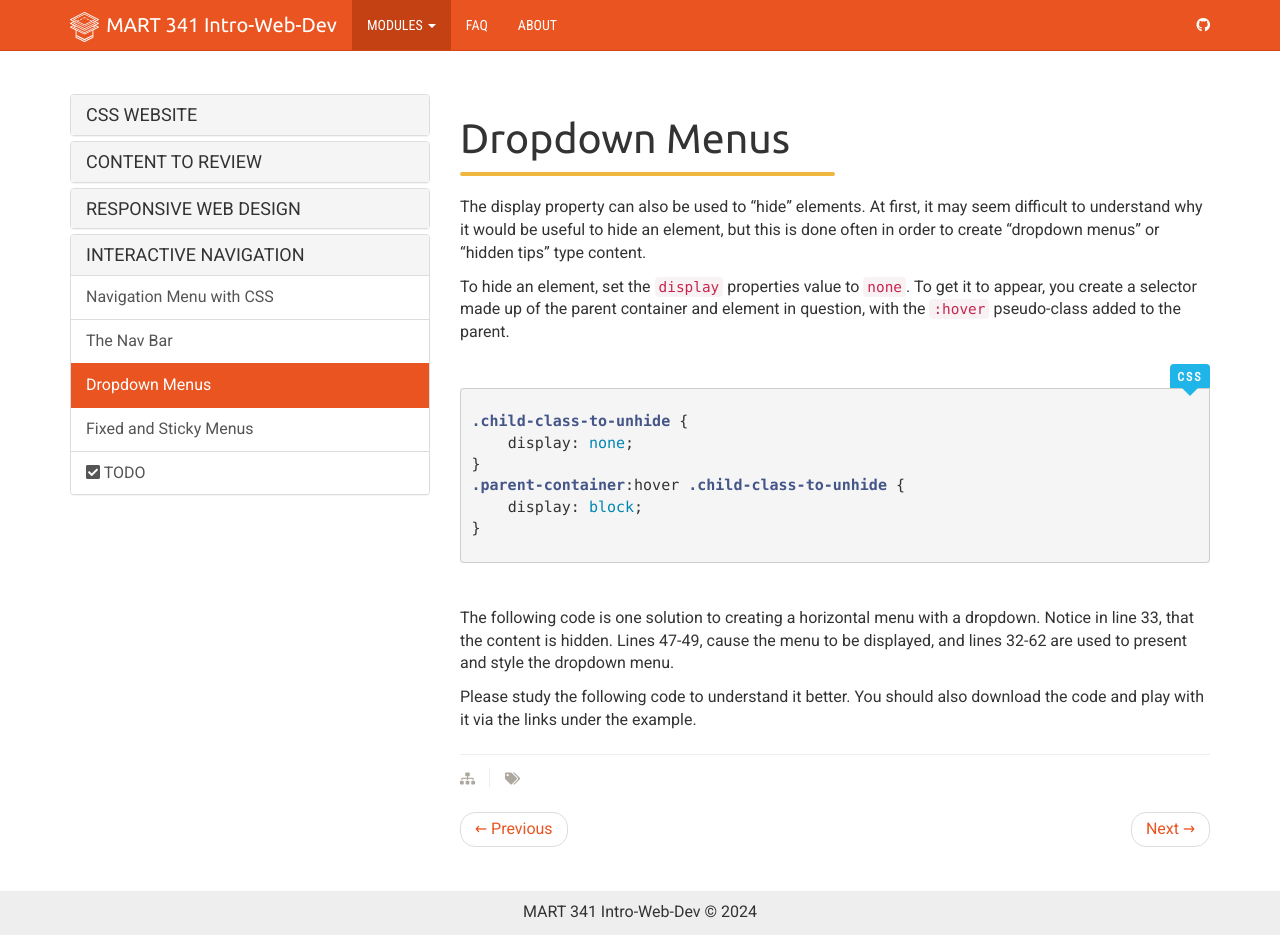
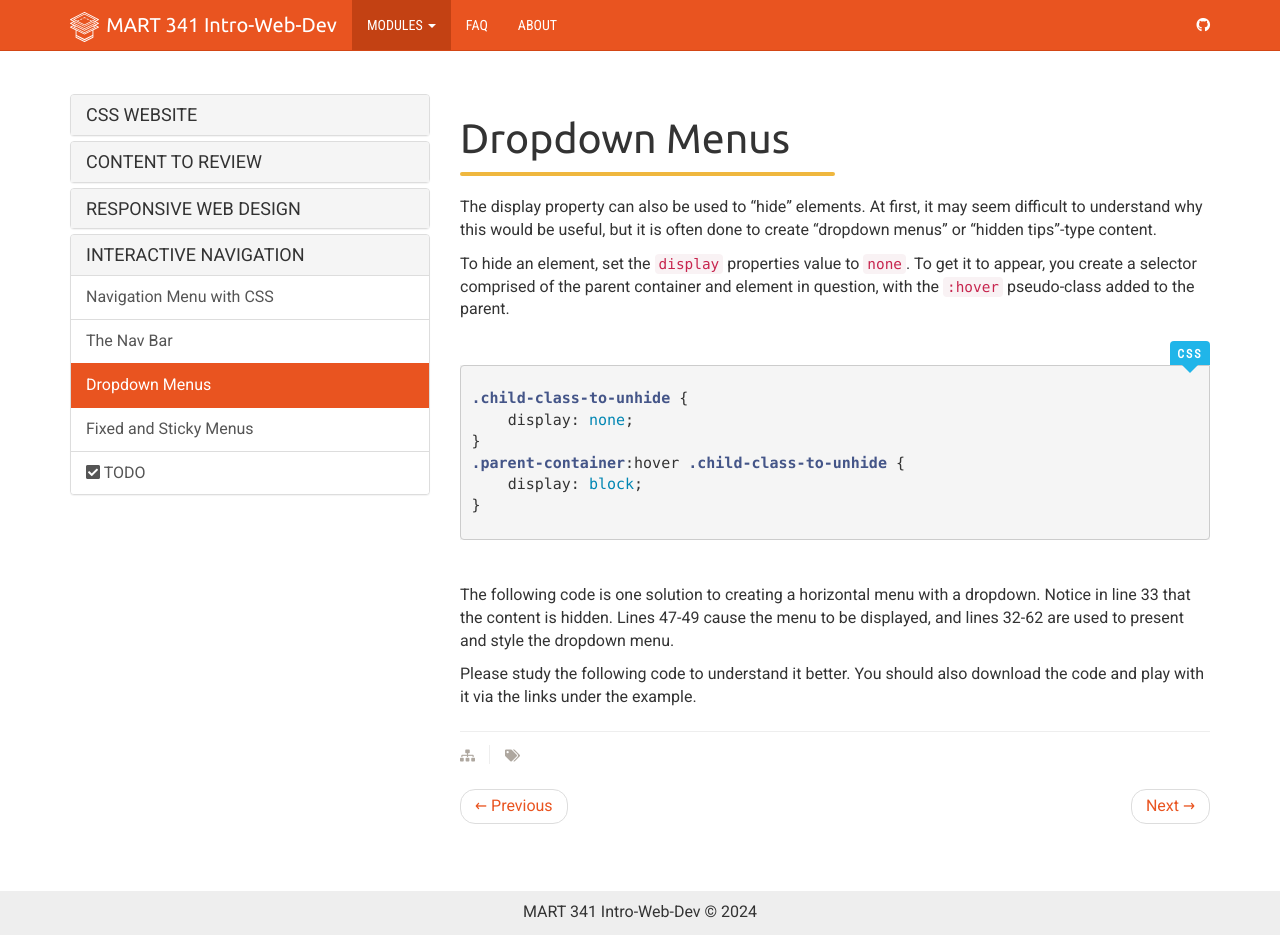
Before and after one commit to Montana-Media-Arts/webDesignFall2024, a Jekyll site: the page built from _docs/topic-12/03-navigation/page-03.md, in a window 1280 px wide and 935 px high. Built offline with Jekyll 4.4.1, drawn with Linux system fonts in a browser that asks for light colours; nearby versions of some CDN libraries.

Commit message:
Update page-03.md

````diff
--- a/_docs/topic-12/03-navigation/page-03.md
+++ b/_docs/topic-12/03-navigation/page-03.md
@@ -6,9 +6,9 @@ permalink: /topic-12/nav-menu-dropdown/
 
 <div class="divider-heading"></div>
 
-The display property can also be used to “hide” elements. At first, it may seem difficult to understand why it would be useful to hide an element, but this is done often in order to create "dropdown menus" or "hidden tips" type content.
+The display property can also be used to “hide” elements. At first, it may seem difficult to understand why this would be useful, but it is often done to create "dropdown menus" or "hidden tips”-type content.
 
-To hide an element, set the `display` properties value to `none`. To get it to appear, you create a selector made up of the parent container and element in question, with the `:hover` pseudo-class added to the parent.
+To hide an element, set the `display` properties value to `none`. To get it to appear, you create a selector comprised of the parent container and element in question, with the `:hover` pseudo-class added to the parent.
 
 <div class="code-heading">
   <span class="css">CSS</span>
@@ -22,7 +22,7 @@ To hide an element, set the `display` properties value to `none`. To get it to a
 }
 ```
 
-The following code is one solution to creating a horizontal menu with a dropdown. Notice in line 33, that the content is hidden. Lines 47-49, cause the menu to be displayed, and lines 32-62 are used to present and style the dropdown menu.
+The following code is one solution to creating a horizontal menu with a dropdown. Notice in line 33 that the content is hidden. Lines 47-49 cause the menu to be displayed, and lines 32-62 are used to present and style the dropdown menu.
 
 Please study the following code to understand it better. You should also download the code and play with it via the links under the example.
 
````
